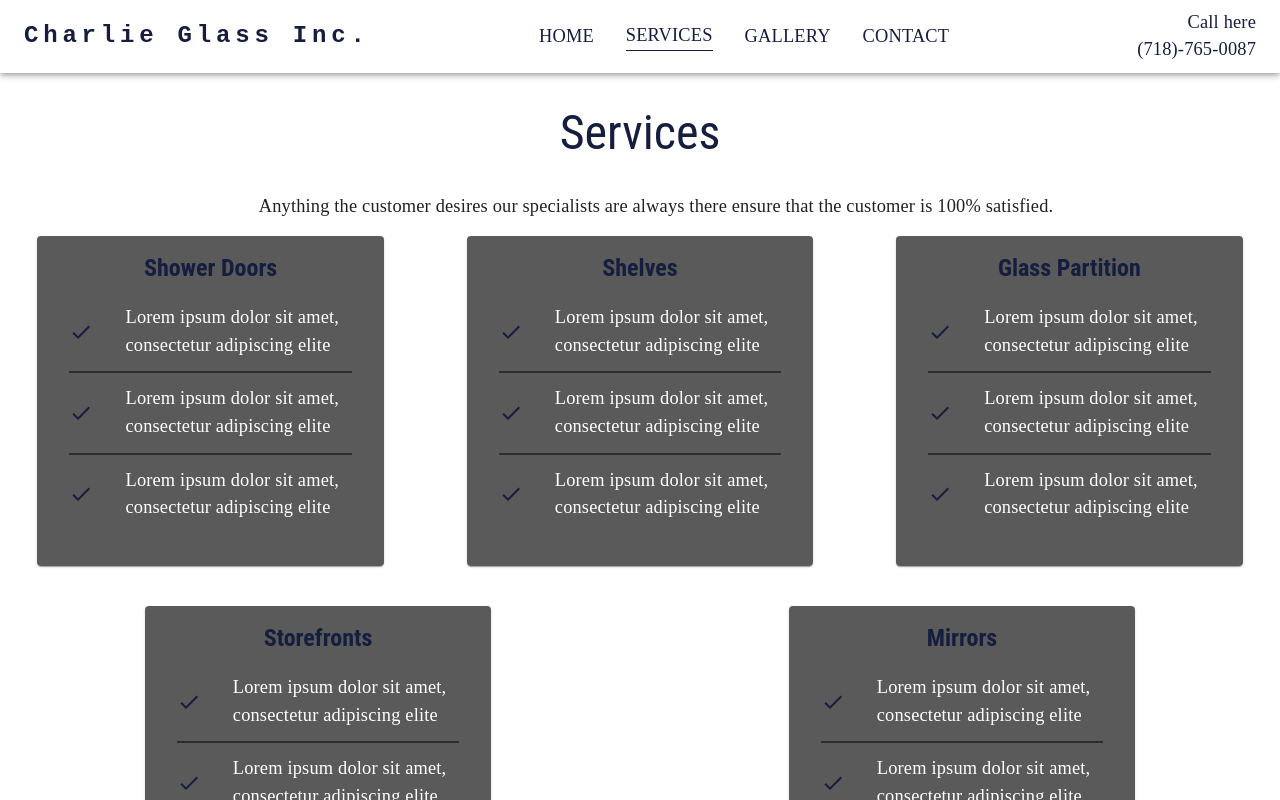
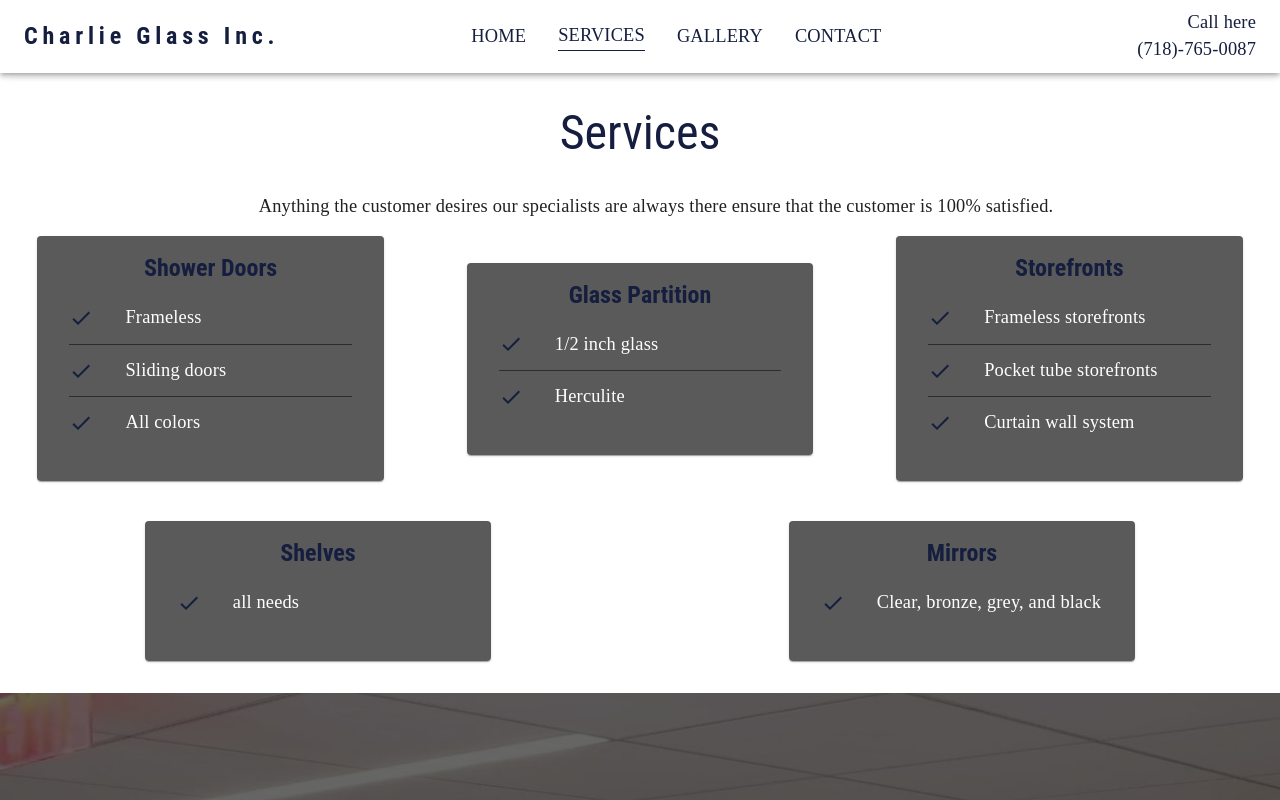
Before and after one commit to nsikan-na/charlie_glass, a Next.js app: page /services in a window 1280 px wide. Shown: the top 800 px of the page. Built offline with nearby package versions, Linux system fonts and the light colour scheme.

Commit message:
improvements

```diff
--- a/pages/_app.tsx
+++ b/pages/_app.tsx
@@ -91,7 +91,6 @@
                         {
                           mr: 2,
                           display: { xs: "none", md: "flex" },
-                          fontFamily: "monospace",
                           fontWeight: 700,
                           letterSpacing: ".3rem",
                           color: "#151E3E",
@@ -272,7 +271,10 @@
                     transform: "translate(-50%,30%)",
                   }}
                 >
-                  <Typography variant="h4" sx={{ margin: "1rem" }}>
+                  <Typography
+                    variant="h4"
+                    sx={{ margin: "1rem", fontWeight: "bold" }}
+                  >
                     GET A FREE ESTIMATE TODAY
                   </Typography>
 
--- a/pages/index.tsx
+++ b/pages/index.tsx
@@ -65,7 +65,6 @@
                     sx={{
                       mr: 2,
                       display: { xs: "none", md: "flex" },
-                      fontFamily: "monospace",
                       fontWeight: 700,
                       letterSpacing: ".3rem",
                       color: "white",
@@ -219,7 +218,6 @@
                     sx={{
                       mr: 2,
                       display: { xs: "none", md: "flex" },
-                      fontFamily: "monospace",
                       fontWeight: 700,
                       letterSpacing: ".3rem",
                       color: "#151E3E",
--- a/pages/services.tsx
+++ b/pages/services.tsx
@@ -48,43 +48,28 @@
           {[
             {
               title: "Shower Doors",
+              list: ["Frameless", "Sliding doors", "All colors"],
+            },
+
+            {
+              title: "Glass Partition",
+              list: ["1/2 inch glass", "Herculite"],
+            },
+            {
+              title: "Storefronts",
               list: [
-                "Lorem ipsum dolor sit amet, consectetur adipiscing elite",
-                "Lorem ipsum dolor sit amet, consectetur adipiscing elite",
-                "Lorem ipsum dolor sit amet, consectetur adipiscing elite",
+                "Frameless storefronts",
+                "Pocket tube storefronts",
+                "Curtain wall system",
               ],
             },
             {
               title: "Shelves",
-              list: [
-                "Lorem ipsum dolor sit amet, consectetur adipiscing elite",
-                "Lorem ipsum dolor sit amet, consectetur adipiscing elite",
-                "Lorem ipsum dolor sit amet, consectetur adipiscing elite",
-              ],
-            },
-            {
-              title: "Glass Partition",
-              list: [
-                "Lorem ipsum dolor sit amet, consectetur adipiscing elite",
-                "Lorem ipsum dolor sit amet, consectetur adipiscing elite",
-                "Lorem ipsum dolor sit amet, consectetur adipiscing elite",
-              ],
-            },
-            {
-              title: "Storefronts",
-              list: [
-                "Lorem ipsum dolor sit amet, consectetur adipiscing elite",
-                "Lorem ipsum dolor sit amet, consectetur adipiscing elite",
-                "Lorem ipsum dolor sit amet, consectetur adipiscing elite",
-              ],
+              list: ["all needs"],
             },
             {
               title: "Mirrors",
-              list: [
-                "Lorem ipsum dolor sit amet, consectetur adipiscing elite",
-                "Lorem ipsum dolor sit amet, consectetur adipiscing elite",
-                "Lorem ipsum dolor sit amet, consectetur adipiscing elite",
-              ],
+              list: ["Clear, bronze, grey, and black"],
             },
           ].map((content, i) => {
             return (
@@ -129,7 +114,7 @@
                                 <Divider
                                   variant="middle"
                                   sx={{
-                                    borderBottomWidth: 2,
+                                    borderBottomWidth: "2",
                                     backgroundColor: "#333333",
                                   }}
                                 />
```
Also changed, not shown: pages/contact.tsx (+20 -10 lines).
